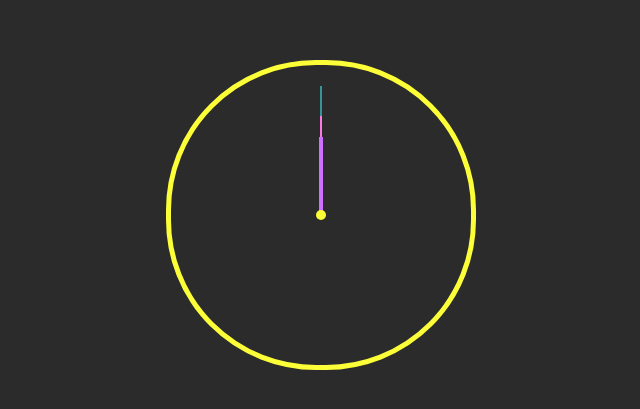
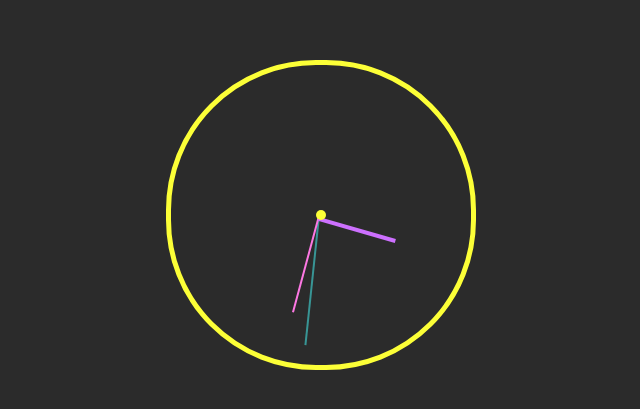
Before and after one commit to codewithibkumar/javascript-analog-clock, a plain HTML site: page index.html in a window 1280 px wide. Shown: the part 193-602 px from the top of the page, without its empty margins (319-959 px from the left). Drawn offline with Linux system fonts and the light colour scheme.

Commit message:
used transform and setInterval to move

```diff
--- a/app.js
+++ b/app.js
@@ -0,0 +1,21 @@
+const second_handle = document.getElementById("seconds");
+const minute_handle = document.getElementById("minutes");
+const hour_handle = document.getElementById("hours");
+
+function getTime()
+{
+    const now = new Date();
+    const second = now.getSeconds();
+    const minute = now.getMinutes();
+    const hour = now.getHours();
+    console.log(hour, minute, second);
+
+    const timeInterval = 6;
+
+    second_handle.style.transform = "rotate("+(second * timeInterval)+"deg)";
+    minute_handle.style.transform = "rotate("+(minute*timeInterval + second/10)+"deg)";
+    hour_handle.style.transform = "rotate("+(hour*30 + minute/2)+"deg)";
+
+}
+
+setInterval(getTime,100);
--- a/style.css
+++ b/style.css
@@ -20,6 +20,7 @@ border:solid 5px rgb(252, 255, 55)
     left:149px;
     bottom:149px;
     opacity: 50%;
+    transform-origin: 0 100%;
 }
 #minutes{
     height: 100px;
@@ -28,6 +29,7 @@ border:solid 5px rgb(252, 255, 55)
     position: absolute;
     left: 149px;
     bottom: 149px;
+    transform-origin: 0 100%;
 
 }
 #hours{
@@ -37,6 +39,7 @@ border:solid 5px rgb(252, 255, 55)
     background-color: rgb(205,112,255);
     left: 148px;
     bottom: 148px;
+    transform-origin: 0 100%;
 }
 #center{
     width: 10px;
```
